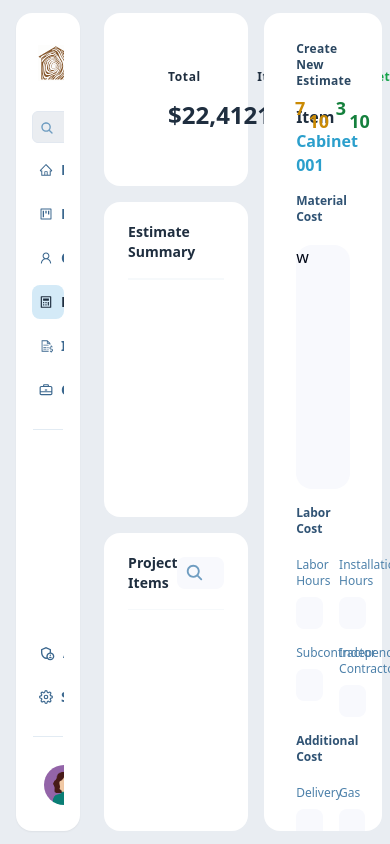
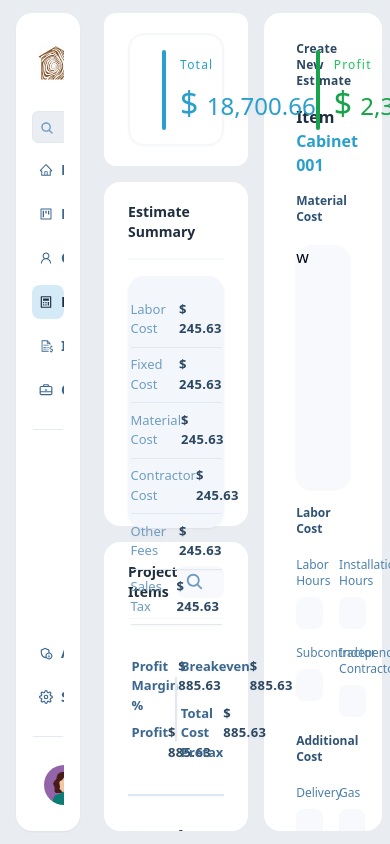
Before and after one commit to asojonih08/business_ops_app, a Next.js app: page /estimate in a window 390 px wide. Built offline with nearby package versions, Linux system fonts and the light colour scheme.

Commit message:
Fixed responsiveness on sidebar and finished layput of Estimate Summary

```diff
--- a/app/estimate/page.tsx
+++ b/app/estimate/page.tsx
@@ -3,71 +3,128 @@ import { Input } from "@/components/ui/input";
 import { IoSearch } from "react-icons/io5";
 import CreateEstimate from "@/components/CreateEstimate";
 import { Separator } from "@/components/ui/separator";
+import ProjectTotals from "@/components/ProjectTotals";
 
 const ICON_SIZE = 14;
 const ICON_SIZE_xl = 19;
 
+const summaryLabels_1 = [
+  "Labor Cost",
+  "Fixed Cost",
+  "Material Cost",
+  "Contractor Cost",
+  "Other Fees",
+  "Sales Tax",
+];
+
+const summaryLabels_2 = [
+  "Profit Margin %",
+  "Profit",
+  "Breakeven",
+  "Total Cost Pretax",
+];
+
 export default function Page() {
   return (
-    <div className="h-full my-auto w-full flex gap-4 2xl:gap-6 justify-between">
-      <div className="h-full w-[55%] flex flex-col gap-4 2xl:gap-6 rounded-2xl">
-        <div className="px-6 py-5 2xl:px-8 2xl:py-7 rounded-2xl h-[22%] bg-white flex flex-col gap-6 items-center">
-          <span className="px-10 flex justify-between items-center w-full h-full font-semibold text-xs text-textColor-base">
-            <div className="flex flex-col gap-3.5">
-              <h2 className="tracking-wider">Total</h2>
-              <span className="text-2xl text-textColor-base">$22,412</span>
-            </div>
-            <div className="flex flex-col gap-3.5">
-              <h2 className="tracking-wider">Items</h2>
-              <span className="text-2xl text-textColor-base">10</span>
-            </div>
-            <div className="flex flex-col gap-3.5 text-yellow-500">
-              <h2 className="tracking-wider">Drafts</h2>
-              <span className="text-2xl text-yellow-600">
-                <sup>7</sup>&frasl;<sub>10</sub>
-              </span>
-            </div>
-            <div className="flex flex-col gap-3.5 text-green-600">
-              <h2 className="tracking-wider">Completed</h2>
-              <span className="text-2xl text-green-700">
-                <sup>3</sup>&frasl;<sub>10</sub>
-              </span>
-            </div>
-          </span>
+    <div className="h-full my-auto w-full flex gap-4 xl:gap-6 justify-between">
+      <div className="h-full w-[55%] flex flex-col gap-4 xl:gap-6 rounded-2xl">
+        <div className="px-6 py-5 xl:px-8 xl:py-7 rounded-xl h-[20%] bg-white flex flex-col gap-6 items-center">
+          <ProjectTotals />
         </div>
 
-        <div className="px-6 py-5 2xl:px-8 2xl:py-7 rounded-2xl h-[40%] bg-white flex flex-col gap-4 2xl:gap-6">
+        <div className="px-6 py-5 xl:px-8 xl:py-7 rounded-2xl h-[42%] bg-white flex flex-col gap-4 xl:gap-6">
           <div className="flex items-center">
-            <h1 className="text-sm 2xl:text-[22px] font-bold text-textColor-base">
+            <h1 className="text-sm xl:text-[22px] font-bold text-textColor-base">
               Estimate Summary
             </h1>
-            <span className="h-8 2xl:h-10"></span>
+            <span className="h-8 xl:h-10"></span>
           </div>
-          <Separator className="w-full h-[1.3px] 2xl:h-[1.8px] 2xl:my-1.5 mx-auto bg-textColor-300/10" />
+          <Separator className="w-full h-[1.3px] xl:h-[1.8px]  mx-auto bg-textColor-300/10" />
+          <div className="text-[13px] rounded-2xl bg-accent-50 drop-shadow-sm w-full h-[83%] py-6 pb-10">
+            {summaryLabels_1.map((label) => (
+              <div key={label} className="w-[95%] mx-auto">
+                <span className="flex justify-between">
+                  <span className="text-textColor-400 font-medium">
+                    {label}
+                  </span>
+                  <span className="text-textColor-800 font-semibold tracking-wide">
+                    $ 245.63
+                  </span>
+                </span>
+                <Separator className="w-full h-[0.5px] my-2" />
+              </div>
+            ))}
+            <div className="flex items-center w-[95%] justify-between mx-auto my-7">
+              <div className="flex flex-col items-center w-[46%]">
+                {summaryLabels_2.map(
+                  (label, index) =>
+                    index <= 1 && (
+                      <div key={label} className="w-[95%] mx-auto">
+                        <span className="flex justify-between my-1">
+                          <span className="text-textColor-600 font-semibold">
+                            {label}
+                          </span>
+                          <span className="text-textColor-800 font-bold tracking-wide">
+                            $ 885.63
+                          </span>
+                        </span>
+                      </div>
+                    )
+                )}
+              </div>
+              <Separator orientation="vertical" className="h-16 w-[1.5px]" />
+              <div className="flex flex-col items-center w-[46%]">
+                {summaryLabels_2.map(
+                  (label, index) =>
+                    index >= 2 && (
+                      <div key={label} className="w-[95%] mx-auto">
+                        <span className="flex justify-between my-1">
+                          <span className="text-textColor-600 font-semibold">
+                            {label}
+                          </span>
+                          <span className="text-textColor-800 font-bold tracking-wide">
+                            $ 885.63
+                          </span>
+                        </span>
+                      </div>
+                    )
+                )}
+              </div>
+            </div>
+            <Separator className="w-full h-[2px] bg-textColor-200/70 bg-opacity-10" />
+            <span className="flex w-[95%] justify-between mx-auto mt-7">
+              <span className="text-xl text-textColor-900 font-bold tracking-wider">
+                Total
+              </span>
+              <span className="text-2xl text-textColor-900 font-bold tracking-widest">
+                $18,700.66
+              </span>
+            </span>
+          </div>
         </div>
 
-        <div className="px-6 py-5 2xl:px-8 2xl:py-7 h-[38%] bg-white w-full rounded-2xl flex flex-col gap-4 2xl:gap-6">
+        <div className="px-6 py-5 xl:px-8 xl:py-7 h-[38%] bg-white w-full rounded-2xl flex flex-col gap-4 xl:gap-6">
           <div className="flex justify-between items-center">
-            <h1 className="text-sm 2xl:text-[22px] font-bold text-textColor-base">
+            <h1 className="text-sm xl:text-[22px] font-bold text-textColor-base">
               Project Items
             </h1>
             <span>
               <IoSearch
                 style={{ fontSize: ICON_SIZE }}
-                className={`2xl:text-[${ICON_SIZE_xl}px] absolute my-1.5 ml-2 2xl:my-2.5 2xl:ml-2 text-textColor-400`}
+                className={`xl:text-[${ICON_SIZE_xl}px] absolute my-1.5 ml-2 xl:my-2.5 xl:ml-2 text-textColor-400`}
                 size={19}
               />
               <Input
-                className="pl-8 h-8 2xl:h-10 placeholder:text-sm 2xl:placeholder:text-base placeholder:text-textColor-600/40 bg-[#F8F9FD] border-transparent rounded-lg \
+                className="pl-8 h-8 xl:h-10 placeholder:text-sm xl:placeholder:text-base placeholder:text-textColor-600/40 bg-[#F8F9FD] border-transparent rounded-lg \
                 focus-visible:ring-transparent focus-visible:border-primary-300/70 focus-visible:border-[0.5px]"
                 placeholder="Search"
               />
             </span>
           </div>
-          <Separator className="w-full h-[1.3px] 2xl:h-[1.8px] 2xl:my-1.5 mx-auto bg-textColor-300/10" />
+          <Separator className="w-full h-[1.3px] xl:h-[1.8px]  mx-auto bg-textColor-300/10" />
         </div>
       </div>
-      <div className="px-8 py-7 h-full bg-white w-[45%] rounded-2xl flex flex-col gap-4 2xl:gap-6">
+      <div className="px-8 py-7 h-full bg-white w-[45%] rounded-2xl flex flex-col gap-4 xl:gap-6">
         <CreateEstimate />
       </div>
     </div>
--- a/components/NavigationLink.tsx
+++ b/components/NavigationLink.tsx
@@ -65,7 +65,7 @@ export default function NavigationLink({
           </li>
         </TooltipTrigger>
         <TooltipContent
-          className="border-transparent h-7 3xl:h-9 flex items-center"
+          className="border-transparent h-7 xl:h-9 flex items-center"
           side="right"
           sideOffset={30}
         >
@@ -76,7 +76,9 @@ export default function NavigationLink({
               clipPath: "inset(0 -10px -10px -10px)",
             }}
           />
-          <p className="text-textColor-700 text-[13px] 3xl:text-[18px]">{title}</p>
+          <p className="text-textColor-700 text-[13px] xl:text-[18px]">
+            {title}
+          </p>
         </TooltipContent>
       </Tooltip>
     </TooltipProvider>
--- /dev/null
+++ b/components/ProjectTotals.tsx
@@ -0,0 +1,57 @@
+import React from "react";
+import { Separator } from "./ui/separator";
+
+export default function ProjectTotals() {
+  return (
+    <span className="rounded-2xl border-[2px] drop-shadow-sm border-opacity-25 border-textColor-100/40  px-8 flex justify-between items-center w-full h-full font-medium text-xs text-textColor-base">
+      <div className="flex items-center gap-3.5">
+        <Separator
+          orientation="vertical"
+          className="bg-primary-500 w-[4px] h-[80px] rounded-xl"
+        />
+        <div className="flex flex-col gap-3.5">
+          <h2 className="tracking-widest text-primary-500">Total</h2>
+          <span className="text-2xl xl:text-3xl text-primary-500">
+            <span className="text-[32px]">$&nbsp;</span>18,700.66
+          </span>
+        </div>
+      </div>
+      <div className="flex items-center gap-3.5">
+        <Separator
+          orientation="vertical"
+          className="bg-green-600 w-[4px] h-[80px] rounded-xl"
+        />
+        <div className="flex flex-col gap-3.5 text-green-500">
+          <h2 className="tracking-widest">Profit</h2>
+          <span className="text-2xl xl:text-3xl text-green-600">
+            <span className="text-[32px]">$&nbsp;</span>2,388.08
+          </span>
+        </div>
+      </div>
+      <div className="flex items-center gap-3.5">
+        <Separator
+          orientation="vertical"
+          className="bg-textColor-700 w-[4px] h-[80px] rounded-xl"
+        />
+        <div className="flex flex-col gap-3.5">
+          <h2 className="tracking-widest text-textColor-700">Breakeven</h2>
+          <span className="text-2xl xl:text-3xl text-textColor-700">
+            <span className="text-[32px]">$&nbsp;</span>16,312.58
+          </span>
+        </div>
+      </div>
+      <div className="flex items-center gap-3.5">
+        <Separator
+          orientation="vertical"
+          className="bg-yellow-500 w-[4px] h-[80px] rounded-xl"
+        />
+        <div className="flex flex-col gap-3.5 text-yellow-400">
+          <h2 className="tracking-widest">Sales Tax</h2>
+          <span className="text-2xl xl:text-3xl text-yellow-500 flex items-center">
+            <span className="text-[32px]">$&nbsp;</span> 35.64
+          </span>
+        </div>
+      </div>
+    </span>
+  );
+}
--- a/components/Sidebar.tsx
+++ b/components/Sidebar.tsx
@@ -33,55 +33,60 @@ import NavigationLink from "./NavigationLink";
 // TODO: fix transition for logo scaling
 
 const ICON_SIZE = 14;
-const ICON_SIZE_3XL = 19;
+const ICON_SIZE_2XL = 19;
+const iconClassName = `text-[${ICON_SIZE}px] xl:text-[${ICON_SIZE_2XL}px]`;
 
 const navigationLinks = [
   {
     title: "Dashboard",
     href: "/",
-    icon: <AiOutlineHome style={{fontSize: ICON_SIZE}} className={`3xl:text-[${ICON_SIZE_3XL}px]`} />,
+    icon: <AiOutlineHome className={iconClassName} />,
     authRole: "user",
   },
   {
     title: "Projects",
     href: "/projects",
-    icon: <AiOutlineProject style={{fontSize: ICON_SIZE}} className={`3xl:text-[${ICON_SIZE_3XL}px]`} />,
+    icon: <AiOutlineProject className={iconClassName} />,
     authRole: "user",
   },
   {
     title: "Clients",
     href: "/clients",
-    icon: <AiOutlineUser style={{fontSize: ICON_SIZE}} className={`3xl:text-[${ICON_SIZE_3XL}px]`} />,
+    icon: <AiOutlineUser className={iconClassName} />,
     authRole: "user",
   },
   {
     title: "Estimate",
     href: "/estimate",
-    icon: <RiCalculatorLine style={{fontSize: ICON_SIZE}} className={`3xl:text-[${ICON_SIZE_3XL}px]`} />,
+    icon: <RiCalculatorLine className={iconClassName} />,
     authRole: "user",
   },
   {
     title: "Invoices",
     href: "/invoices",
-    icon: <LiaFileInvoiceDollarSolid style={{fontSize: ICON_SIZE}} className={`3xl:text-[${ICON_SIZE_3XL}px]`} />,
+    icon: <LiaFileInvoiceDollarSolid className={iconClassName} />,
     authRole: "user",
   },
   {
     title: "Operation",
     href: "/operation",
-    icon: <CgBriefcase style={{fontSize: ICON_SIZE}} className={`3xl:text-[${ICON_SIZE_3XL}px]`} />,
+    icon: <CgBriefcase className={iconClassName} />,
     authRole: "admin",
   },
   {
     title: "Admin",
     href: "/admin",
-    icon: <MdOutlineAdminPanelSettings style={{fontSize: ICON_SIZE + 2}} className={`3xl:text-[${ICON_SIZE_3XL + 2}px]`} />,
+    icon: (
+      <MdOutlineAdminPanelSettings
+        className={`text-[${ICON_SIZE + 2}px] xl:text-[${ICON_SIZE_2XL + 2}px]`}
+      />
+    ),
     authRole: "admin",
   },
   {
     title: "Settings",
     href: "/settings",
-    icon: <FiSettings size={ICON_SIZE} />,
+    icon: <FiSettings className={iconClassName} />,
     authRole: "user",
   },
 ];
@@ -114,11 +119,11 @@ export default function Sidebar() {
     <motion.nav
       variants={sidebarAnimation}
       animate={isExpanded ? "open" : "closed"}
-      className="text-sm 3xl:text-[19px] text-textColor-600 font-semibold h-[97vh] my-auto ml-4 w-[20rem] bg-white rounded-2xl shadow-sm overflow-hidden"
+      className="text-sm xl:text-[19px] text-textColor-600 font-semibold h-[97vh] my-auto ml-4 w-[20rem] bg-white rounded-2xl shadow-sm overflow-hidden"
     >
       <AnimatePresence>
         <ul
-          className={`py-5 3xl:py-6 flex flex-col gap-2.5 mx-4 h-full justify-between  ${
+          className={`py-5 xl:py-6 flex flex-col gap-2.5 mx-4 h-full justify-between  ${
             isExpanded ? "overflow-hidden" : "w-[2.83rem]"
           }`}
         >
@@ -128,14 +133,18 @@ export default function Sidebar() {
             }`}
           >
             {/* Logo */}
-            <div className="p-1.5 mb-2 3xl:mb-2.5 flex items-center justify-between text-textColor-base">
+            <div className="p-1.5 mb-2 xl:mb-2.5 flex items-center justify-between text-textColor-base">
               {isExpanded ? (
                 <motion.div
                   initial={{ opacity: 1 }}
                   animate={{ opacity: 1 }}
                   exit={{ opacity: 0 }}
                 >
-                  <Logo className={"h-9 w-9 3xl:h-10 3xl:w-10"} textClassName="text-[11.5px] 3xl:text-[15px]" separatorClassName={"w-[0.8px] h-11 3xl:w-[1px] 3xl:h-14"}/>
+                  <Logo
+                    className={"h-9 w-9 xl:h-10 xl:w-10"}
+                    textClassName="text-[11.5px] xl:text-[15px]"
+                    separatorClassName={"w-[0.8px] h-11 xl:w-[1px] xl:h-14"}
+                  />
                 </motion.div>
               ) : (
                 <motion.div
@@ -151,10 +160,10 @@ export default function Sidebar() {
                   >
                     <Tooltip>
                       <TooltipTrigger>
-                        <LogoIcon className="h-6 w-6 3xl:h-8 3xl:w-8" />
+                        <LogoIcon className="h-6 w-6 xl:h-8 xl:w-8" />
                       </TooltipTrigger>
                       <TooltipContent
-                        className="border-transparent h-7 3xl:h-8 flex items-center"
+                        className="border-transparent h-7 xl:h-8 flex items-center"
                         side="right"
                         sideOffset={30}
                       >
@@ -165,7 +174,9 @@ export default function Sidebar() {
                             clipPath: "inset(0 -10px -10px -10px)",
                           }}
                         />
-                        <p className="text-textColor-700 text-[13px] 3xl:text-[18px]">Expand</p>
+                        <p className="text-textColor-700 text-[13px] xl:text-[18px]">
+                          Expand
+                        </p>
                       </TooltipContent>
                     </Tooltip>
                   </TooltipProvider>
@@ -178,8 +189,10 @@ export default function Sidebar() {
                   exit={{ opacity: 0 }}
                 >
                   <TbArrowBarToLeft
-
-                    style={{fontSize: ICON_SIZE + 8}} className={`3xl:text-[${ICON_SIZE_3XL + 8}px] text-textColor-600 hover:cursor-pointer`}
+                    style={{ fontSize: ICON_SIZE + 8 }}
+                    className={`xl:text-[${
+                      ICON_SIZE_2XL + 8
+                    }px] text-textColor-600 hover:cursor-pointer`}
                     onClick={() => setIsExpanded(!isExpanded)}
                   />
                 </motion.div>
@@ -211,12 +224,12 @@ export default function Sidebar() {
                 />
               ) : null
             )}
-            <Separator className="w-[96%] h-[1px] 3xl:h-[1.5px] mx-auto my-3 3xl:my-3.5 bg-textColor-400/20" />
+            <Separator className="w-[96%] h-[1px] xl:h-[1.5px] mx-auto my-3 xl:my-3.5 bg-textColor-400/20" />
           </div>
           {/* Admin and Settings Links */}
           <div
             className={`flex flex-col ${
-              isExpanded ? "gap-2.5" : "gap-2.5 3xl:gap-3.5 items-center"
+              isExpanded ? "gap-2.5" : "gap-2.5 xl:gap-3.5 items-center"
             }`}
           >
             {navigationLinks.map(
@@ -232,7 +245,7 @@ export default function Sidebar() {
                   />
                 )
             )}
-            <Separator className="w-[96%] h-[1px] 3xl:h-[1.8px] mx-auto my-3 3xl:my-3.5 bg-textColor-400/20" />
+            <Separator className="w-[96%] h-[1px] xl:h-[1.8px] mx-auto my-3 xl:my-3.5 bg-textColor-400/20" />
             {/* User Account */}
             <motion.div
               className={`overflow-visible
--- a/components/SiteSearch.tsx
+++ b/components/SiteSearch.tsx
@@ -3,15 +3,17 @@ import React from "react";
 import { Input } from "@/components/ui/input";
 import { IoSearch } from "react-icons/io5";
 
-const ICON_SIZE_3XL = 19;
+const ICON_SIZE_XL = 19;
 const ICON_SIZE = 14;
 
 export default function SiteSearch() {
   return (
     <div>
-      <IoSearch style={{fontSize: ICON_SIZE}} className={`3xl:text-[${ICON_SIZE_3XL}px] absolute my-2.5 ml-2 text-textColor-400`} />
+      <IoSearch
+        className={`text-[${ICON_SIZE}px] xl:text-[${ICON_SIZE_XL}px] absolute my-2.5 xl:mt-2 ml-2 text-textColor-400`}
+      />
       <Input
-        className="h-8 text-sm 3xl:text-[19px] 3xl:h-11 bg-[#EAEDF1] focus-visible:ring-0 focus-visible:ring-offset-0 focus-visible:ring-[#C4BEEE] focus:border-textColor-base/15 focus:duration-100 pl-8"
+        className="h-8 text-sm xl:text-[15px] xl:h-9 bg-[#EAEDF1] placeholder:text-textColor-600/40 focus-visible:ring-0 focus-visible:ring-offset-0 focus-visible:ring-[#C4BEEE] focus:border-textColor-base/15 focus:duration-100 pl-8"
         placeholder="Search"
       />
     </div>
--- a/components/UserAccountCard.tsx
+++ b/components/UserAccountCard.tsx
@@ -11,7 +11,7 @@ import UserAvatarCard from "./UserAvatarCard";
 import UserAccountMenu from "./UserAccountMenu";
 
 const ICON_SIZE = 14;
-const ICON_SIZE_3XL = 19;
+const ICON_SIZE_XL = 19;
 
 interface UserAccountCardProps {
   showNameEmailArrow: boolean;
@@ -29,8 +29,7 @@ export default function UserAccountCard({
         <PopoverTrigger>
           {showNameEmailArrow ? (
             <IoIosArrowDown
-            style={{fontSize: ICON_SIZE}}
-              className={`3xl:text-[${ICON_SIZE_3XL}px] text-textColor-400
+              className={`text-[${ICON_SIZE}px] xl:text-[${ICON_SIZE_XL}px] text-textColor-400
             hover:duration-100 hover:cursor-pointer hover:bg-gray-100 hover:rounded-2xl hover:ring-[5px] hover:ring-textColor-100 hover:text-textColor-base`}
             />
           ) : (
@@ -41,7 +40,7 @@ export default function UserAccountCard({
           side="right"
           sideOffset={showNameEmailArrow ? 12 : -10}
           align={"start"}
-          className="ml-12 mb-[13.5px] shadow-sm h-[410px] w-[17rem] 3xl:h-[452px] 3xl:w-[19rem] rounded-2xl"
+          className="ml-12 mb-[19.5px] shadow-sm h-[410px] w-[17rem] xl:h-[452px] xl:w-[19rem] rounded-2xl"
         >
           <UserAccountMenu />
         </PopoverContent>
--- a/components/UserAvatarCard.tsx
+++ b/components/UserAvatarCard.tsx
@@ -11,16 +11,16 @@ export default function UserAvatarCard({
 }: UserAvatarCardProps) {
   return (
     <div className="flex gap-2 items-center">
-      <Avatar className="h-10 w-10 3xl:h-12 3xl:w-12">
+      <Avatar className="h-10 w-10 xl:h-11 xl:w-11">
         <AvatarImage src={placeholder_avatar.src} />
         <AvatarFallback>CN</AvatarFallback>
       </Avatar>
       {showNameEmail && (
         <div className="flex flex-col py-2">
-          <span className="text-xs 3xl:text-[17px] text-textColor-base font-semibold">
+          <span className="text-xs xl:text-[16px] text-textColor-base font-semibold">
             Jennifer Clomin
           </span>
-          <span className="text-[9px] 3xl:text-xs text-textColor-400">
+          <span className="text-[9px] xl:text-[10px] text-textColor-400">
             jennifer.clom@gmail.com
           </span>
         </div>
```
Also changed, not shown: components/CreateEstimate.tsx (+20 -21 lines), components/UserAccountMenu.tsx (+14 -14 lines).
